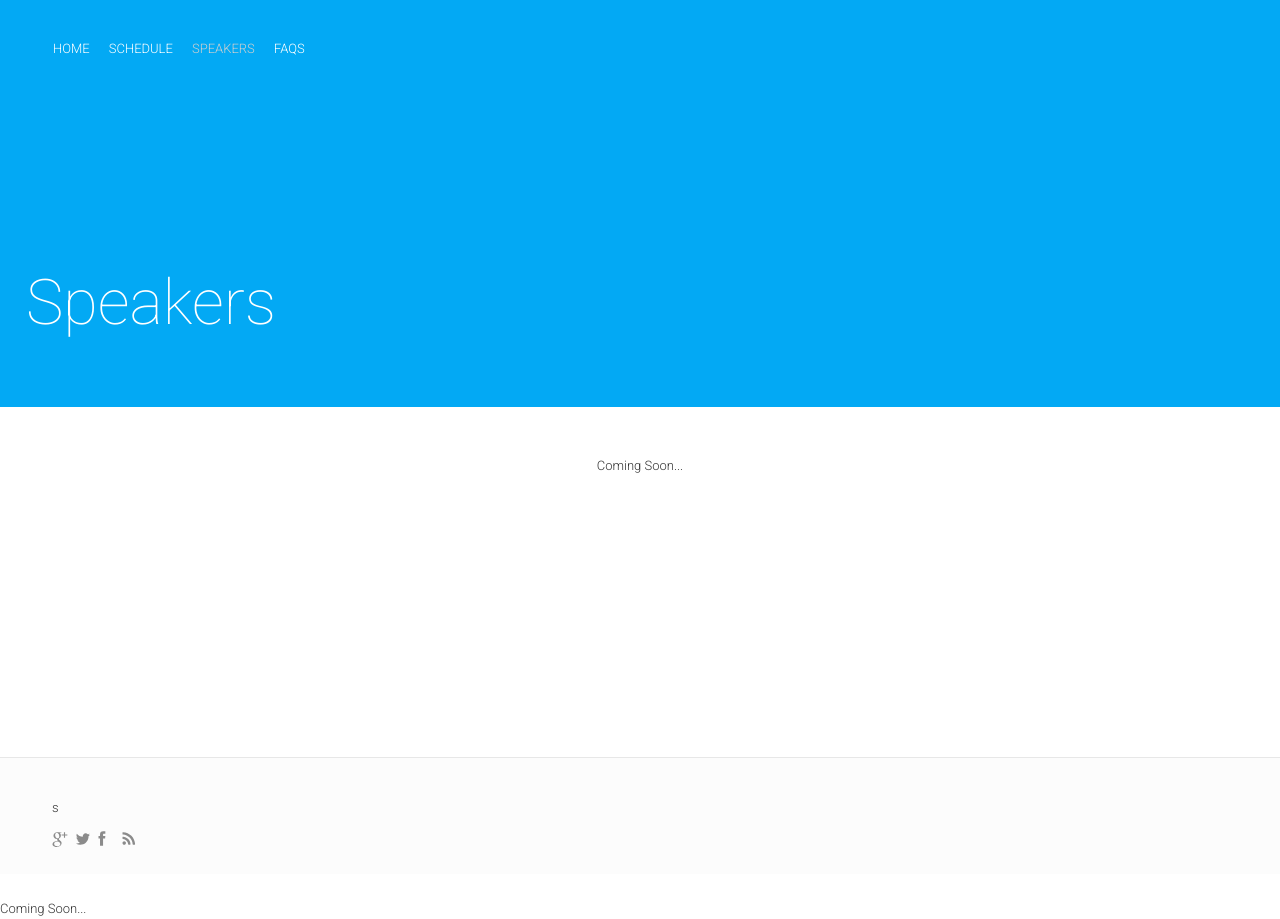
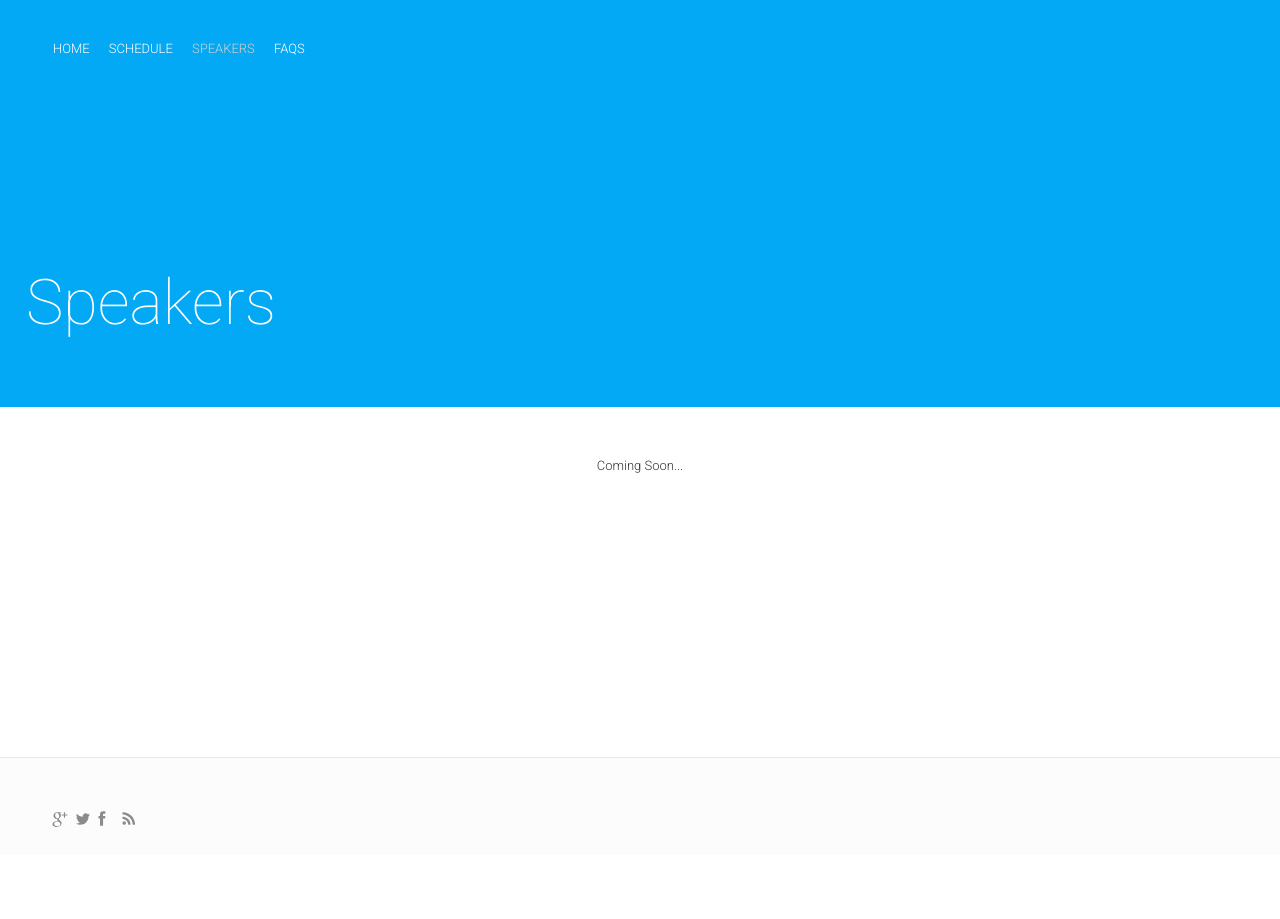
Before and after one commit to mumbaipymeetup/women_zeppelin, a Jekyll site: the page built from speakers.html, in a window 1280 px wide. Built offline with Jekyll 4.4.1, drawn with Linux system fonts in a browser that asks for light colours; nearby versions of some CDN libraries; comment, search, counter and statistics services are not loaded.

Commit message:
website update

```diff
--- a/_includes/about.html
+++ b/_includes/about.html
@@ -6,11 +6,11 @@
             <div class="row about-details">
                 {% assign animationDelay = 0 %}
                 {% for about in site.aboutBlock %}
-                {% assign colWidth = 12 | divided_by: forloop.length %}
+                {% assign colWidth = 20 | divided_by: forloop.length %}
                 <div class="col-md-{{ colWidth }} col-xs-6">
                     <div class="animated hiding" data-animation="fadeInDown" data-delay="{{ animationDelay }}">
                         <h5>{{ about.title }}</h5>
-                        <img class="img-circle" src="{{ site.baseurl }}/img/about-section/{{ about.image }}" height="128" width="128" alt="{{ about.title }}">
+                        <img class="img-circle" src="{{ site.baseurl }}/img/about-section/{{ about.image }}" height="200" width="200" alt="{{ about.title }}">
                         <p>{{ about.text }}</p>
                     </div>
                 </div>
--- a/_includes/find-way.html
+++ b/_includes/find-way.html
@@ -1,5 +1,5 @@
 <!-- Begin Find Way-->
-<section id="find-way" class="find-way">
+
 
 
 FAQs
@@ -28,5 +28,5 @@
 The meetup is geared towards women in STEM. We do encourage  attendees with +1 guests to attend.
 
 
-</section>
+
 <!-- End Find Way -->
--- a/_includes/footer.html
+++ b/_includes/footer.html
@@ -1,12 +1,10 @@
 <!-- Begin Footer -->
 <footer id="footer" class="footer">
 	<div class="row">
-		<div class="pull-left col-md-6 col-xs-6">
-			<div class="g-plusone" data-size="medium" data-annotation="inline" data-width="300" data-href="{{ site.url }}"></div>
-		</div>
+
 
 	</div>
-	s
+
 	<div class="row">
 		<div class="col-md-6 col-xs-12">
 			<ul class="social-links">
--- a/_includes/speakers-list-2.html
+++ b/_includes/speakers-list-2.html
@@ -1,7 +1,5 @@
 <!-- Begin Speakers List 2-->
 <section id="speakers">
-   <div class="modals" class="modals">
-		Coming Soon...
-</div>
+   s
 </section>
 <!-- End Speakers List 2 -->
--- a/_includes/speakers-modals.html
+++ b/_includes/speakers-modals.html
@@ -1,5 +1,3 @@
 <!-- Begin Speakers Modals -->
-<div class="modals" class="modals">
-		Coming Soon...
-</div>
+
 <!-- End Speakers Modals -->
```
